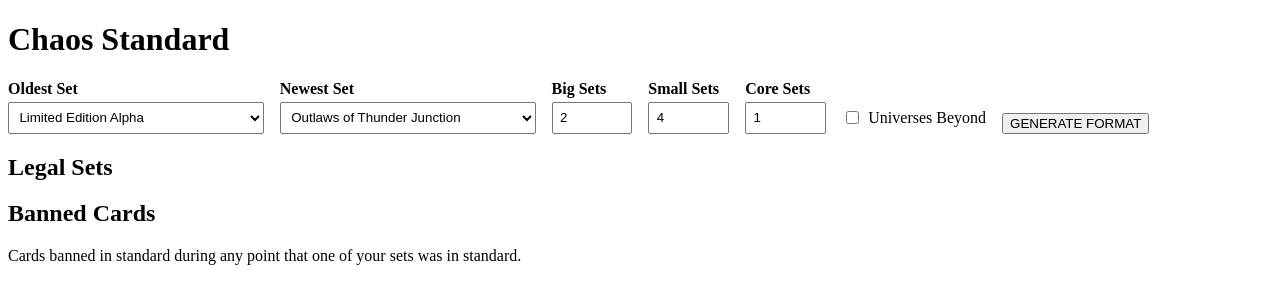
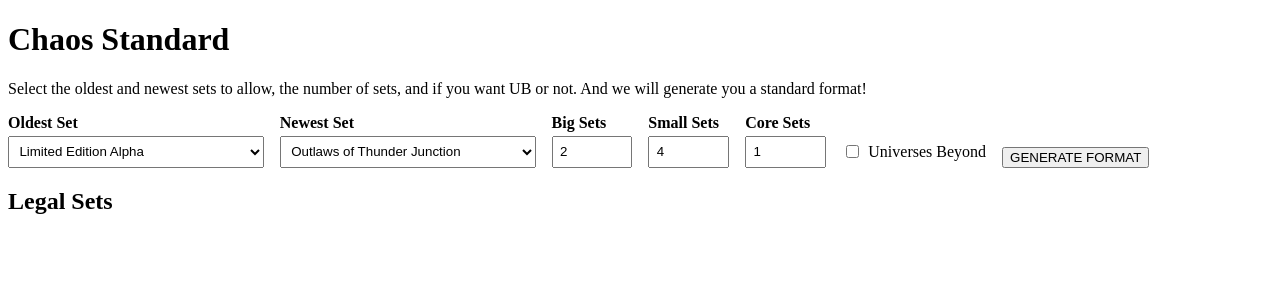
Before and after one commit to AshHuston/ChaosStandardWebsite, a Vue app: page / in a window 1280 px wide. Shown: the top 304 px of the page. Built offline with nearby package versions, Linux system fonts and the light colour scheme.

Commit message:
docker stuff

```diff
--- a/src/FormatGenerator.vue
+++ b/src/FormatGenerator.vue
@@ -1,4 +1,5 @@
 <template>
+    <p>Select the oldest and newest sets to allow, the number of sets, and if you want UB or not. And we will generate you a standard format!</p>
     <div class="controls">
 
         <!-- OLDEST SET -->
@@ -104,7 +105,7 @@
             </li>
         </ol>
     </div>
-    <div>
+    <div v-if="bannedCardsInFormat.length > 0">
         <h2>Banned Cards</h2>
         <p>Cards banned in standard during any point that one of your sets was in standard.</p>
         <span>
```
